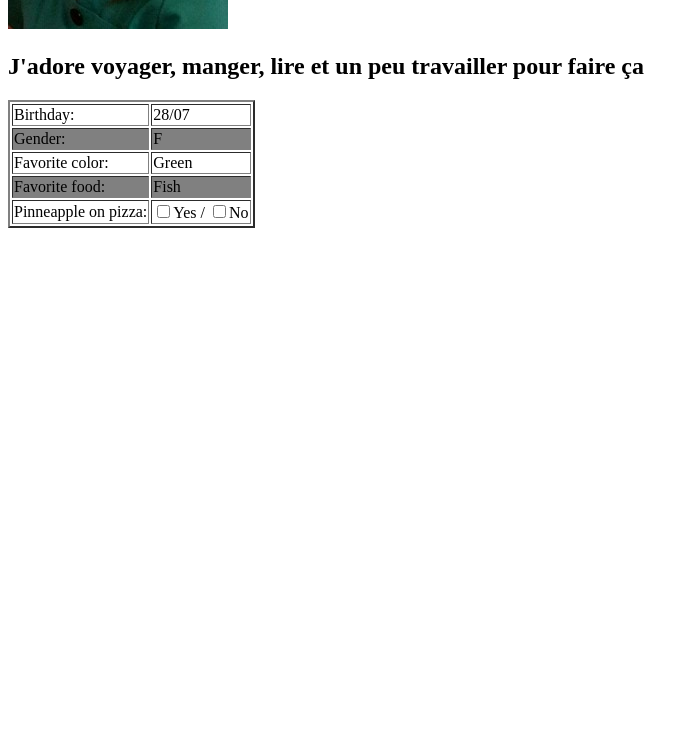
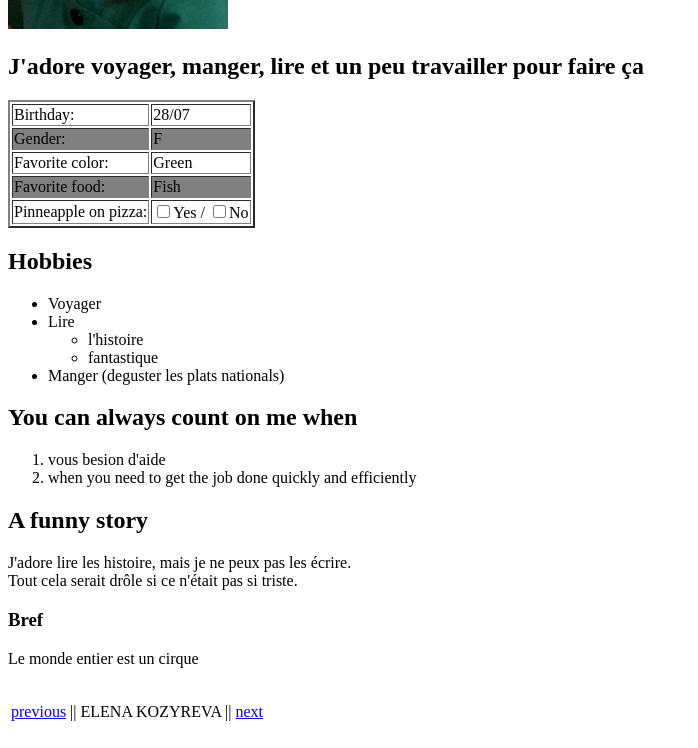
Before and after one commit to TozurElena/markdown-warmup-html, a plain HTML site: page index.html in a window 1280 px wide. Shown: the part 402-1150 px from the top of the page, without its empty margins (0-698 px from the left). Before the commit the page ends 800 px from the top, so only its background shows below. Drawn offline with Linux system fonts and the light colour scheme.

Commit message:
Add liens

```diff
--- a/index.html
+++ b/index.html
@@ -9,7 +9,7 @@
   <body>
     <h1>Kozyreva Elena</h1>
     <p><em>Tu peux faire ça!</em></p>
-    <image src="ElenaK.jpg" alt="Photo">
+    <img src="ElenaK.jpg" alt="Photo">
     <h2>J'adore voyager, manger, lire et un peu travailler pour faire ça</h2>
     <table border="2">
       <tr>
@@ -36,8 +36,35 @@
         </td>
       </tr>
     </table>
-
-
+    <h2>Hobbies</h2>
+    <ul>
+      <li>Voyager</li>
+      <li>Lire</li>
+        <ul>
+          <li>l'histoire</li>
+          <li>fantastique</li>
+        </ul>
+      <li>Manger (deguster les plats nationals)</li>
+    </ul>
+    <h2>You can always count on me when</h2>
+    <ol>
+      <li>vous besion d'aide</li>
+      <li>when you need to get the job done quickly and efficiently</li>
+    </ol>
+    <h2>A funny story</h2>
+    <p>J'adore lire les histoire, mais je ne peux pas les écrire. <br>
+        Tout cela serait drôle si ce n'était pas si triste.</p>
+    <h3>Bref</h3>
+    <p>Le monde entier est un cirque</p>
+    <table>
+      <tr>
+        <td><a href="https://github.com/Daryl021"> previous </a></td>
+        <td>
+          <p>|| ELENA KOZYREVA ||</p>
+        </td>
+        <td><a href="https://github.com/eliseprts/challenge-markdown">next</a></td>
+      </tr>
+    </table>
 
   </body>
-  </html>
+</html>
```
